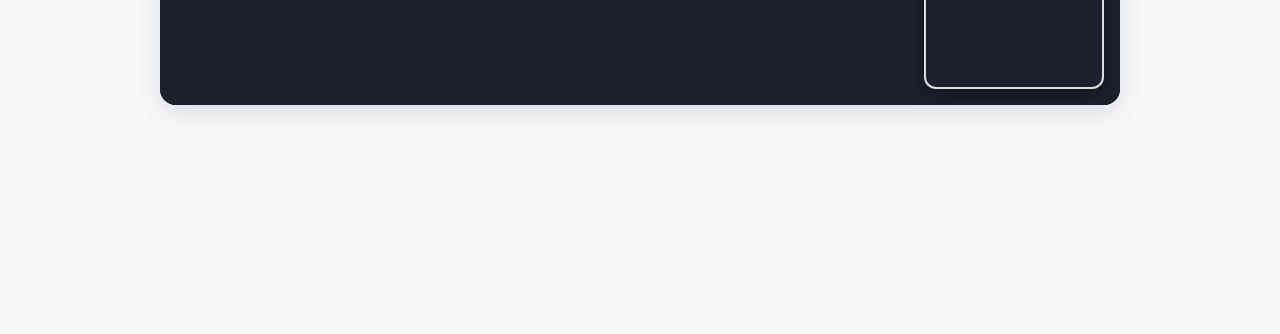
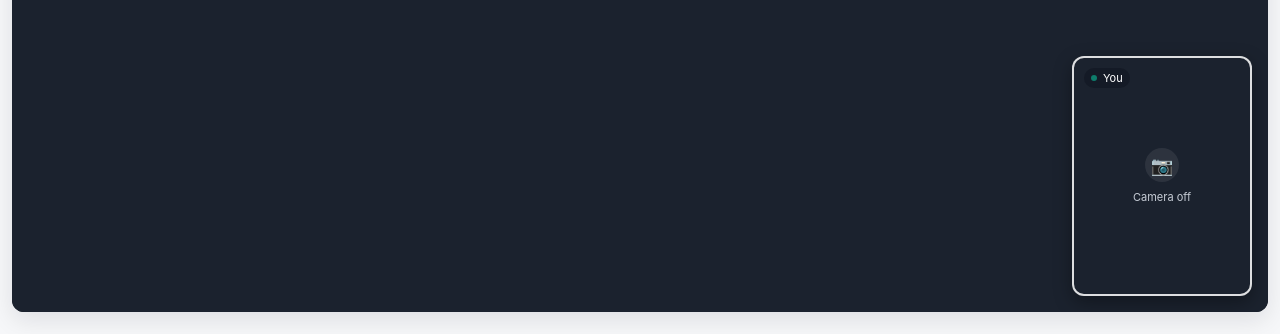
Before and after one commit to AbhiD98/kyc-video-call-sit, a plain HTML site: page index.html in a window 1280 px wide. Shown: the part 466-800 px from the top of the page. Drawn offline with Linux system fonts and the light colour scheme.

Commit message:
removing side white space, using entire screen on Agent side

```diff
--- a/index.html
+++ b/index.html
@@ -35,9 +35,10 @@ body {
 }
 
 .app {
-    min-height: 100dvh;
+    height: 100dvh;
     display: flex;
     flex-direction: column;
+    overflow: hidden;
 }
 
 /* ---------------- Header ---------------- */
@@ -105,18 +106,18 @@ body {
     flex: 1;
     display: flex;
     flex-direction: column;
-    align-items: center;
-    padding: 20px;
-    gap: 20px;
+    align-items: stretch;
+    padding: 12px;
+    gap: 10px;
 }
 
 .video-grid {
     position: relative;
     width: 100%;
-    max-width: 960px;
-    height: min(62vh, 560px);
+    flex: 1;
+    min-height: 0;
     background: var(--ink);
-    border-radius: 16px;
+    border-radius: 12px;
     overflow: hidden;
     box-shadow: var(--shadow);
 }
@@ -269,6 +270,7 @@ body {
     gap: 14px;
     width: 100%;
     max-width: 420px;
+    align-self: center;
 }
 
 .btn {
@@ -350,13 +352,13 @@ body {
 .agent-strip {
     display: none;
     width: 100%;
-    max-width: 960px;
     background: var(--panel);
     border: 1px solid var(--line);
     border-radius: var(--radius);
     padding: 10px 14px;
     align-items: center;
     gap: 10px;
+    flex-shrink: 0;
 }
 
 .agent-strip.visible { display: flex; }
@@ -507,13 +509,13 @@ body {
 .geo-panel {
     display: none;
     width: 100%;
-    max-width: 960px;
     background: var(--panel);
     border: 1px solid var(--line);
     border-radius: var(--radius);
-    padding: 14px 18px;
+    padding: 10px 18px;
     gap: 16px;
     flex-wrap: wrap;
+    flex-shrink: 0;
 }
 
 .geo-panel.visible {
```
